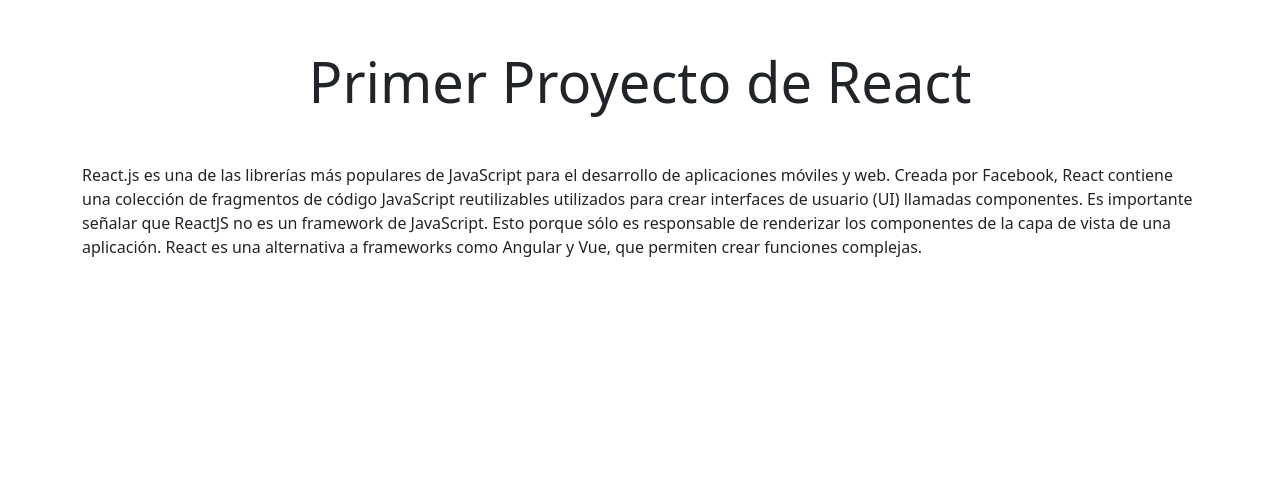
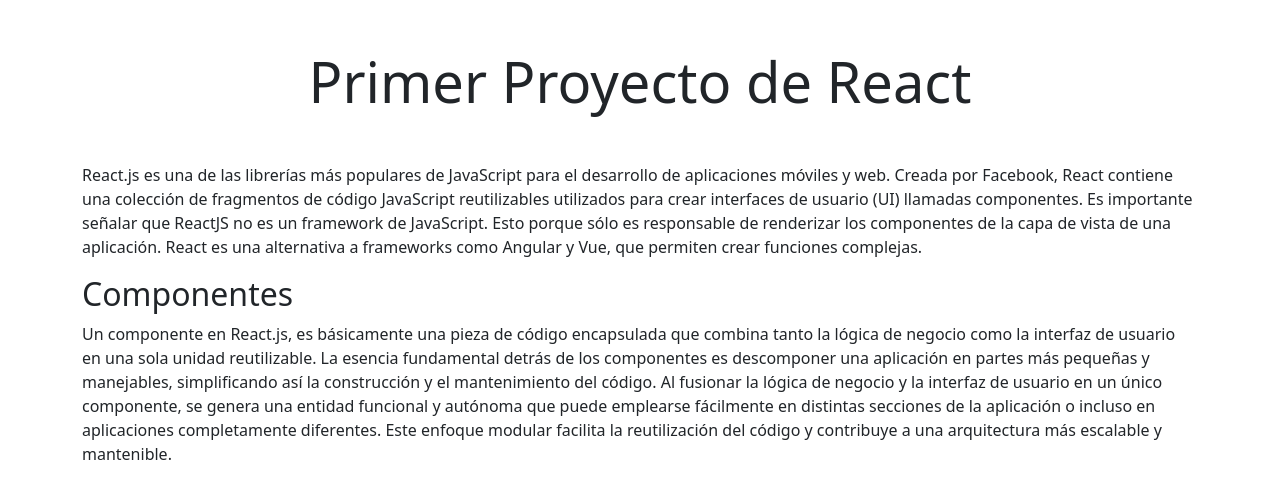
Before and after one commit to IgnacioRMN/contador-react, a React (Vite) app: page / in a window 1280 px wide. Shown: the top 498 px of the page. Built offline with nearby package versions, Linux system fonts and the light colour scheme.

Commit message:
agregamos el componente InformacionMaquetado con maquetado

```diff
--- a/src/App.jsx
+++ b/src/App.jsx
@@ -1,10 +1,12 @@
 import Encabezado from "./components/Encabezado";
 import "bootstrap/dist/css/bootstrap.min.css";
+import InformacionComponente from "./components/InformacionComponente";
 
 function App() {
   return (
     <main className="container my-5">
       <Encabezado />
+      <InformacionComponente />
     </main>
   );
 }
--- /dev/null
+++ b/src/components/InformacionComponente.jsx
@@ -0,0 +1,22 @@
+const InformacionComponente = () => {
+  return (
+    <article>
+      <h2>Componentes</h2>
+      <p>
+        Un componente en React.js, es básicamente una pieza de código
+        encapsulada que combina tanto la lógica de negocio como la interfaz de
+        usuario en una sola unidad reutilizable. La esencia fundamental detrás
+        de los componentes es descomponer una aplicación en partes más pequeñas
+        y manejables, simplificando así la construcción y el mantenimiento del
+        código. Al fusionar la lógica de negocio y la interfaz de usuario en un
+        único componente, se genera una entidad funcional y autónoma que puede
+        emplearse fácilmente en distintas secciones de la aplicación o incluso
+        en aplicaciones completamente diferentes. Este enfoque modular facilita
+        la reutilización del código y contribuye a una arquitectura más
+        escalable y mantenible.
+      </p>
+    </article>
+  );
+};
+
+export default InformacionComponente;
```
